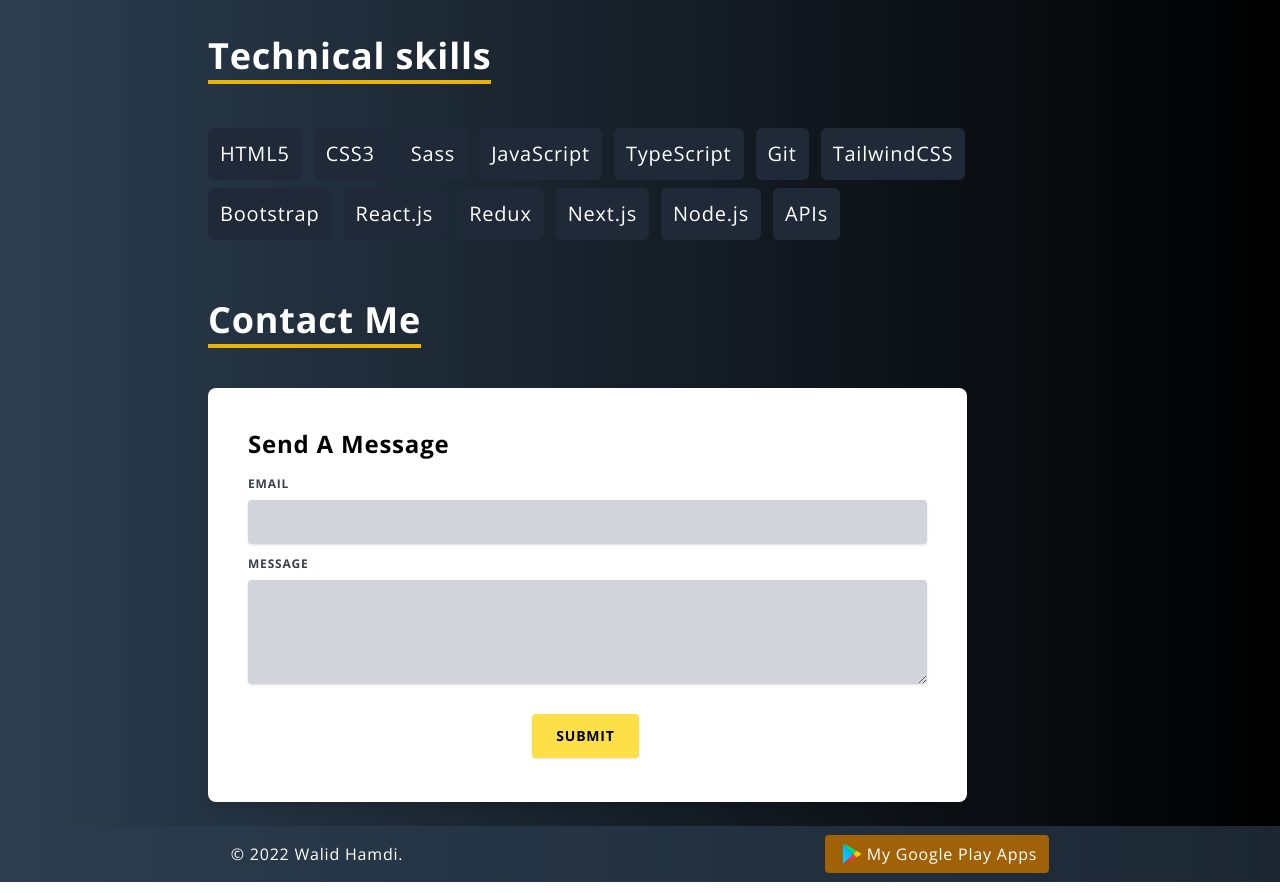
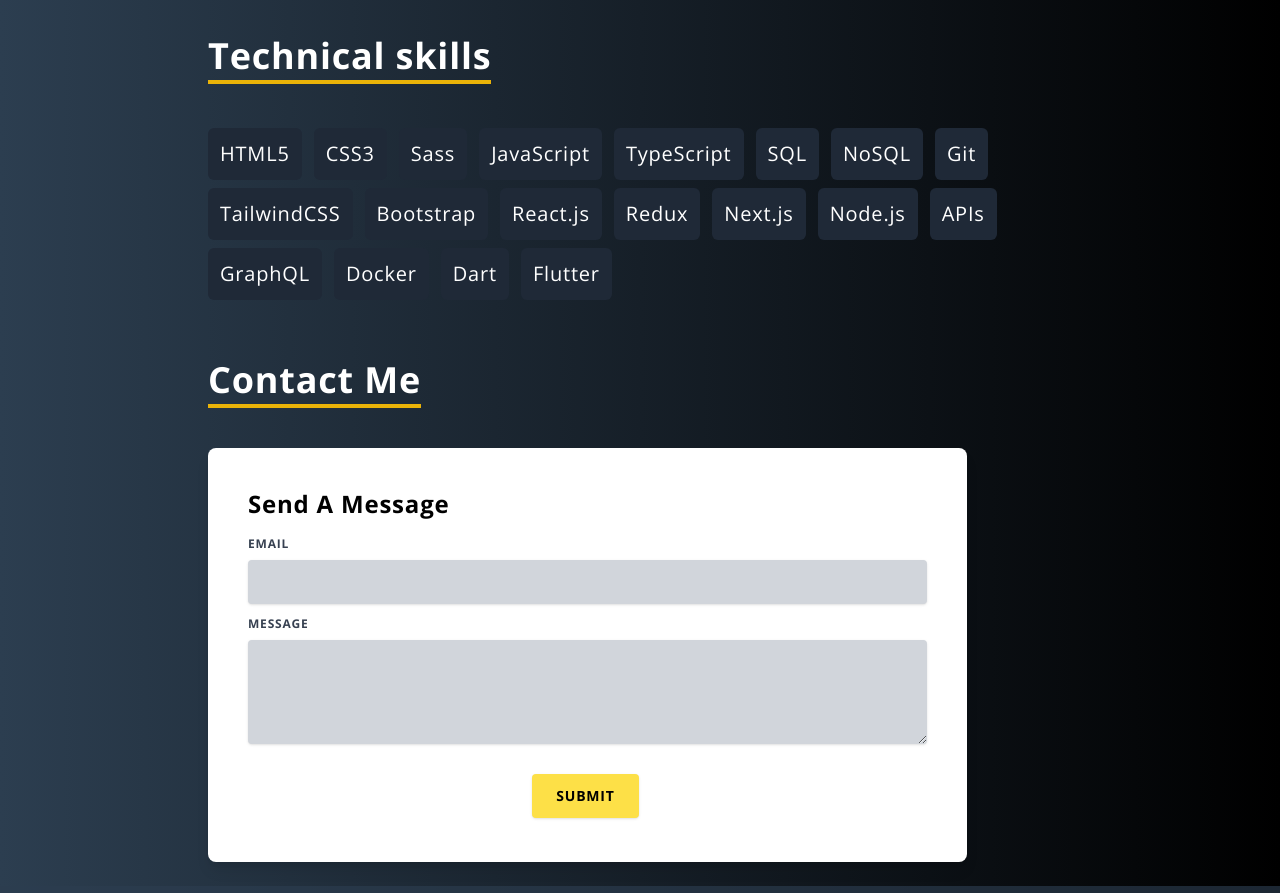
Before and after one commit to Walidhamdidev/Next.js_portfolio, a Next.js app: page / in a window 1280 px wide. Shown: the part 1340-2233 px from the top of the page. Built offline with nearby package versions, Linux system fonts and the light colour scheme.

Commit message:
update skills section

```diff
--- a/components/Skills.js
+++ b/components/Skills.js
@@ -7,8 +7,8 @@ const Skills = () => {
     { skill: "Sass" },
     { skill: "JavaScript" },
     { skill: "TypeScript" },
-    // { skill: "SQL" },
-    // { skill: "NoSQL" },
+    { skill: "SQL" },
+    { skill: "NoSQL" },
     { skill: "Git" },
     { skill: "TailwindCSS" },
     { skill: "Bootstrap" },
@@ -17,10 +17,10 @@ const Skills = () => {
     { skill: "Next.js" },
     { skill: "Node.js" },
     { skill: "APIs" },
-    // { skill: "GraphQL" },
-    // { skill: "Docker" },
-    // { skill: "Dart" },
-    // { skill: "Flutter" },
+    { skill: "GraphQL" },
+    { skill: "Docker" },
+    { skill: "Dart" },
+    { skill: "Flutter" },
   ];
 
   return (
```
